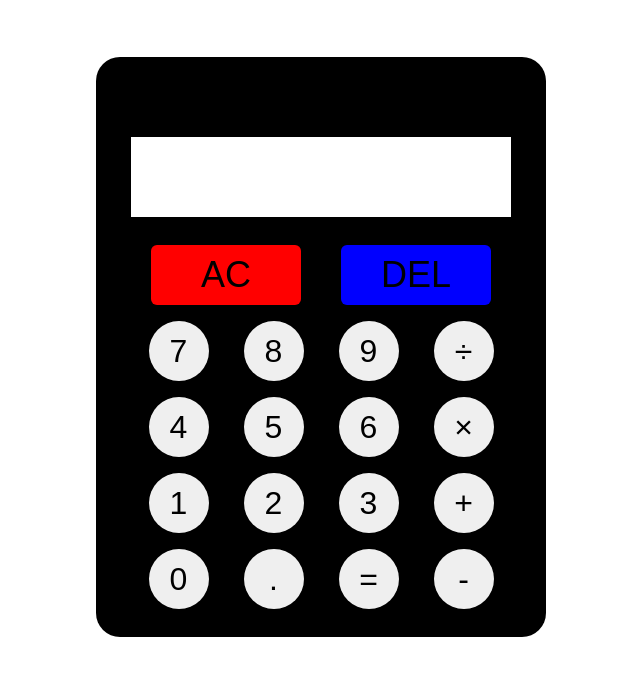
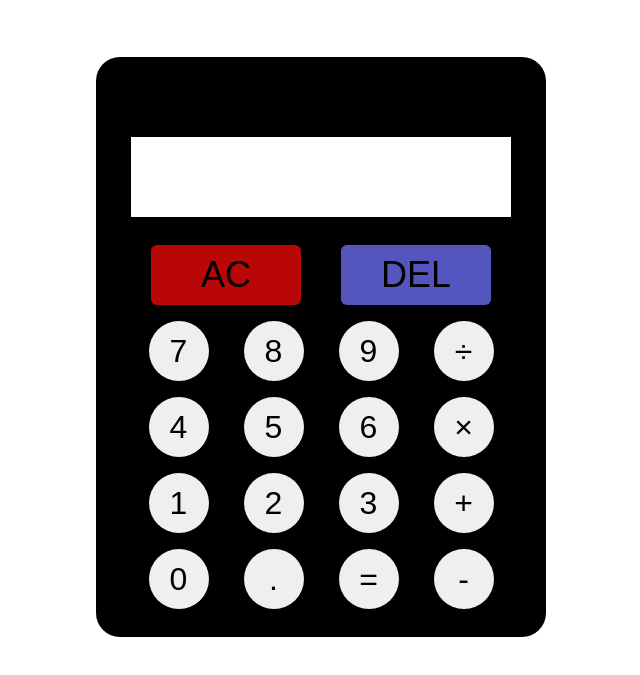
Before and after one commit to watacodes/Calculator-v2, a plain HTML site: page index.html in a window 1280 px wide. Shown: the part 103-778 px from the top of the page, without its empty margins (319-959 px from the left). Drawn offline with Linux system fonts and the light colour scheme.

Commit message:
Changed font size and color

```diff
--- a/styles.css
+++ b/styles.css
@@ -13,7 +13,6 @@ body {
 }
 
 h1 {
-  /* background-color: blue; */
   width: 100vw;
   height: 100px;
   padding: 24px;
@@ -21,7 +20,6 @@ h1 {
 }
 
 .wrapper {
-  /* background: orange; */
   width: 600px;
   height: 600px;
   display: flex;
@@ -53,6 +51,15 @@ h1 {
 .display-row2 {
   justify-content: center;
   align-items: center;
+  height: 40px;
+}
+
+.display-row1 {
+  font-size: 1.5rem;
+}
+
+.display-row2 {
+  font-size: 1.5rem;
 }
 
 .buttons-wrapper {
@@ -77,12 +84,12 @@ h1 {
 
 .clear {
   grid-column: 1 / 3;
-  background: red;
+  background: rgb(185, 6, 6);
 }
 
 .delete {
   grid-column: 3 / 5;
-  background: blue;
+  background: rgb(85, 85, 192);
 }
 
 .btn {
```
Also changed, not shown: app.js (+3 -4 lines).
